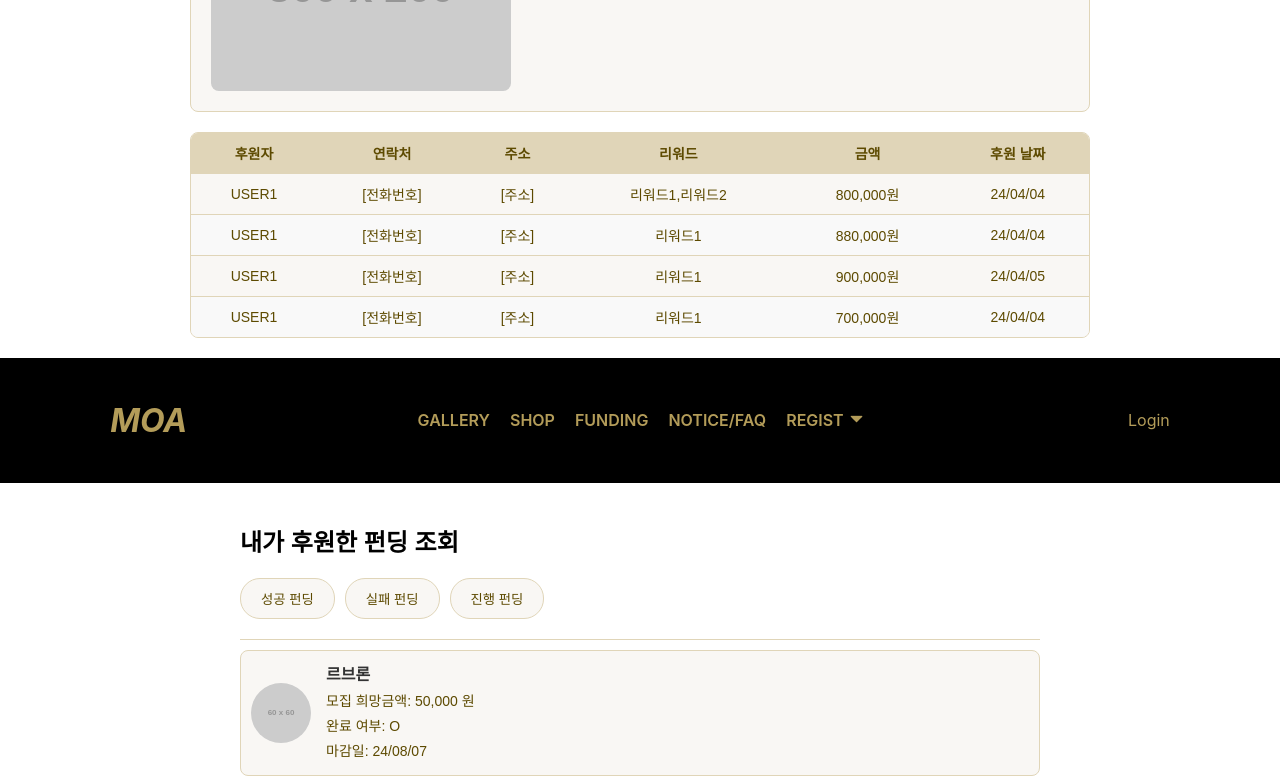
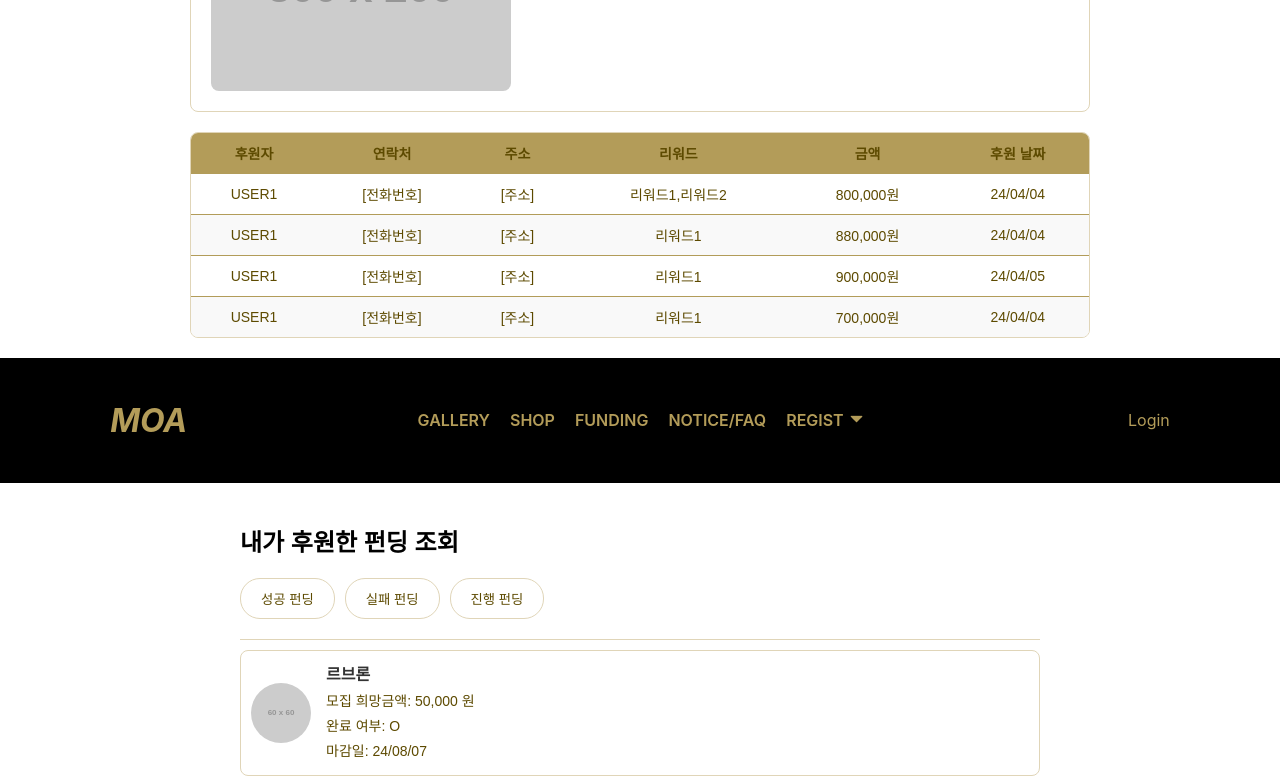
Before and after one commit to 97kmj/MOA_Front, a React (Create React App) app: page / in a window 1280 px wide. Shown: the part 9580-10364 px from the top of the page. Built offline with nearby package versions, Linux system fonts and the light colour scheme.

Commit message:
fix : css 수정

```diff
--- a/src/css/mypage/funding/MyContributedFunding.module.css
+++ b/src/css/mypage/funding/MyContributedFunding.module.css
@@ -21,7 +21,7 @@
     padding: 10px 20px;
     border: 1px solid #e0d5b8;
     border-radius: 20px;
-    background-color: #f9f7f4;
+    background-color: #ffffff;
     color: #5d4a00;
     cursor: pointer;
 }
@@ -43,7 +43,7 @@
     border-radius: 8px;
     padding: 10px;
     margin-top: 10px;
-    background-color: #f9f7f4;
+    /*background-color: #f9f7f4;*/
 }
 
 .MyContributedFundingItemImg {
--- a/src/css/mypage/funding/MyUploadedFunding.module.css
+++ b/src/css/mypage/funding/MyUploadedFunding.module.css
@@ -21,7 +21,7 @@
     padding: 10px 20px;
     border: 1px solid #e0d5b8;
     border-radius: 20px;
-    background-color: #f9f7f4;
+    background-color: #ffffff;
     color: #5d4a00;
     cursor: pointer;
 }
@@ -43,7 +43,7 @@
     border-radius: 8px;
     padding: 10px;
     margin-top: 10px;
-    background-color: #f9f7f4;
+    /*background-color: #f9f7f4;*/
 }
 
 .myUploadedFundingItemImg {
@@ -76,7 +76,7 @@
 .myUploadedFundingPagination button {
     padding: 8px 12px;
     border: none;
-    background-color: #f9f7f4;
+    /*background-color: #f9f7f4;*/
     color: #5d4a00;
     cursor: pointer;
 }
--- a/src/css/mypage/funding/MyUploadedFundingDetail.module.css
+++ b/src/css/mypage/funding/MyUploadedFundingDetail.module.css
@@ -18,7 +18,7 @@
     border: 1px solid #e0d5b8;
     padding: 20px;
     border-radius: 8px;
-    background-color: #f9f7f4;
+    /*background-color: #f9f7f4;*/
     margin-bottom: 20px;
 }
 
@@ -54,7 +54,7 @@
 .contributorsList {
     border: 1px solid #e0d5b8;
     border-radius: 8px;
-    background-color: #f9f7f4;
+    /*background-color: #f9f7f4;*/
     overflow-x: auto;
 }
 
@@ -73,11 +73,11 @@
 
 .contributorsList th {
     font-weight: bold;
-    background-color: #e0d5b8;
+    background-color: #b39c59;
 }
 
 .contributorsList td {
-    border-top: 1px solid #e0d5b8;
+    border-top: 1px solid #b29c59;
 }
 
 .contributorsList tr:nth-child(even) {
```
